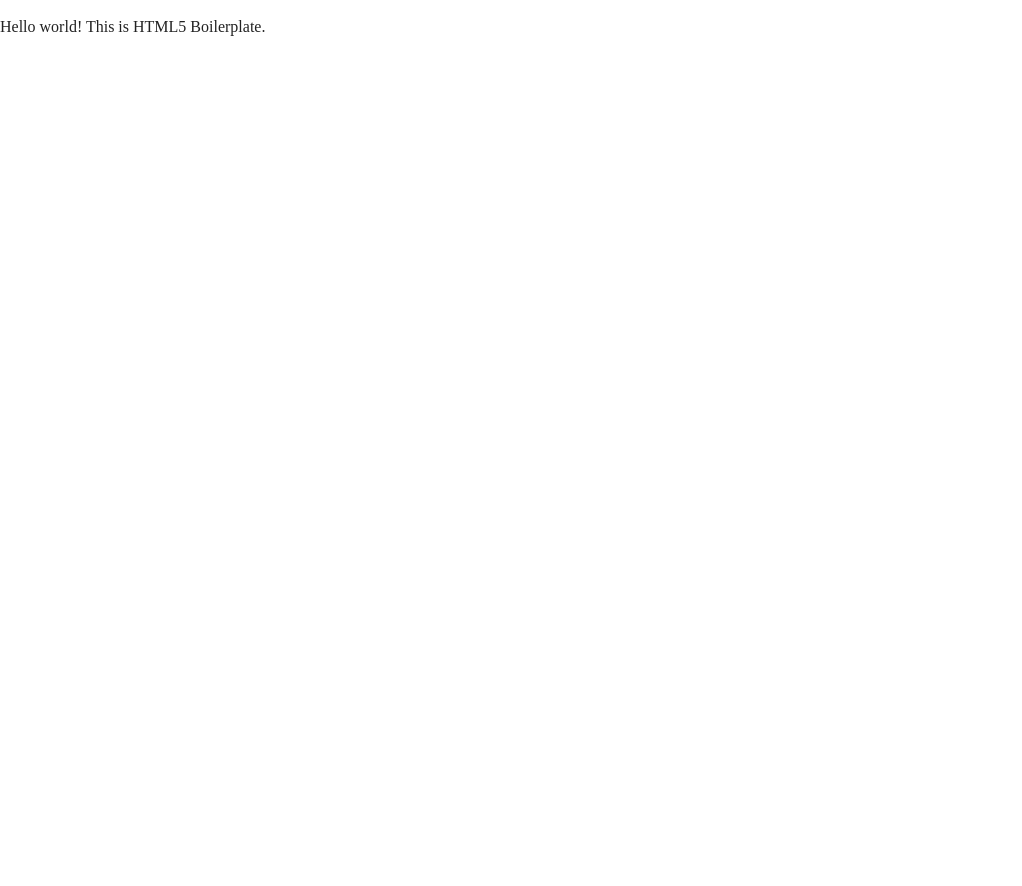
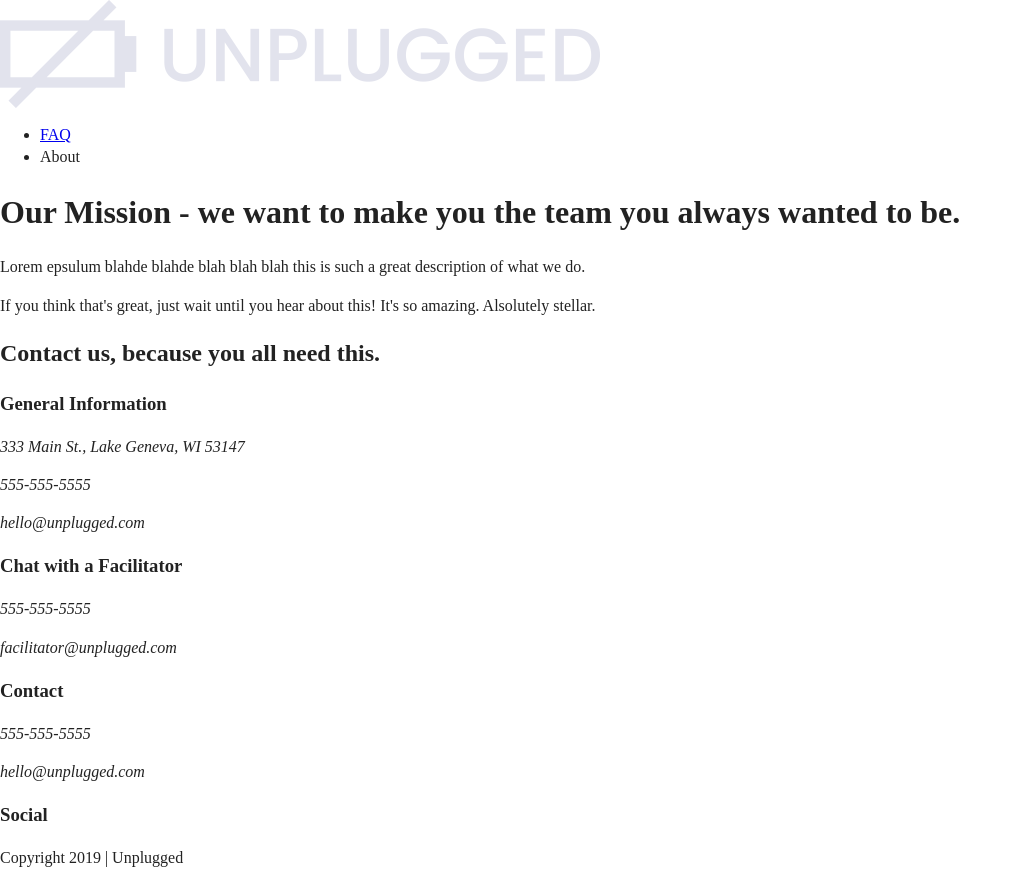
Before and after one commit to laurelco/unplugged-retreat, a website: page about/index.html in a window 1280 px wide. Shown: the whole page, without its empty margins (0-1022 px from the left). Before the commit the page ends 800 px from the top, so only its background shows below. Drawn offline with Linux system fonts and the light colour scheme.

Commit message:
Initial HTML for about page

```diff
--- a/about/index.html
+++ b/about/index.html
@@ -24,8 +24,108 @@
 
 <body>
 
-  <!-- Add your site or application content here -->
-  <p>Hello world! This is HTML5 Boilerplate.</p>
+  <header>
+    <div class="content-wrapper">
+      <a href="#"><img src="../Assets/unpluggedlogo.png" alt="unplugged logo"></a>
+      <div class="header-divider"></div>
+      <nav>
+        <ul>
+          <li><a href="../faq/index.html" target="_blank">FAQ</a></li>
+          <li>About</a></li>
+        </ul>
+      </nav>
+    </div>
+
+  </header>
+
+  <main>
+    <section class="mission">
+      <div class="content-wrapper">
+        <div class="mission-content">
+          <h1>Our Mission - we want to make you the team you always wanted to be.</h1>
+          <p>Lorem epsulum blahde blahde blah blah blah this is such a great description of what we do.</p>
+          <p>If you think that's great, just wait until you hear about this! It's so amazing. Alsolutely stellar. </p>
+        </div>
+      </div> <!-- mission content wrapper ends-->
+
+    </section>
+
+    <section class="map">
+      <figure></figure>
+
+    </section>
+
+    <section class="contact-section">
+      <div class="content-wrapper">
+        <h2>Contact us, because you all need this.</h2>
+        <div class="contact-content">
+          <div class="general-contact">
+            <h3>General Information</h3>
+            <address>
+              <p>333 Main St., Lake Geneva, WI 53147</p>
+              <p>555-555-5555</p>
+              <p>hello@unplugged.com</p>
+            </address>
+          </div>
+          <div class="facilitator-contact">
+            <h3>Chat with a Facilitator</h3>
+            <address>
+              <p>555-555-5555</p>
+              <p>facilitator@unplugged.com</p>
+            </address>
+          </div>
+        </div>
+
+      </div>
+
+    </section>
+
+
+
+  </main>
+
+
+
+
+
+
+
+
+  <footer>
+    <div class="content-wrapper">
+        <div class="footer-content">
+          <div class="contact">
+            <h3>Contact</h3>
+            <address>
+              <p>555-555-5555</p>
+              <p>hello@unplugged.com</p>
+            </address>
+          </div>
+          <div class="social">
+            <h3>Social</h3>
+
+              <div class="social-icons">
+                <p><a href="https://www.facebook.com/yoursite" target="_blank"></a></p>
+                <p><a href="https://www.twitter.com/yoursite" target="_blank"></a></p>
+                <p><a href="https://www.instagram.com/yoursite" target="_blank"></a></p>
+              </div>
+
+          </div> <!-- social ends-->
+        </div> <!--footer content ends-->
+    </div>
+    <div class="copyright">
+      <p>Copyright 2019 | Unplugged</p>
+
+    </div>
+  </footer>
+
+
+
+
+
+
+
+
   <script src="../js/vendor/modernizr-3.11.2.min.js"></script>
   <script src="../js/plugins.js"></script>
   <script src="../js/main.js"></script>
```
